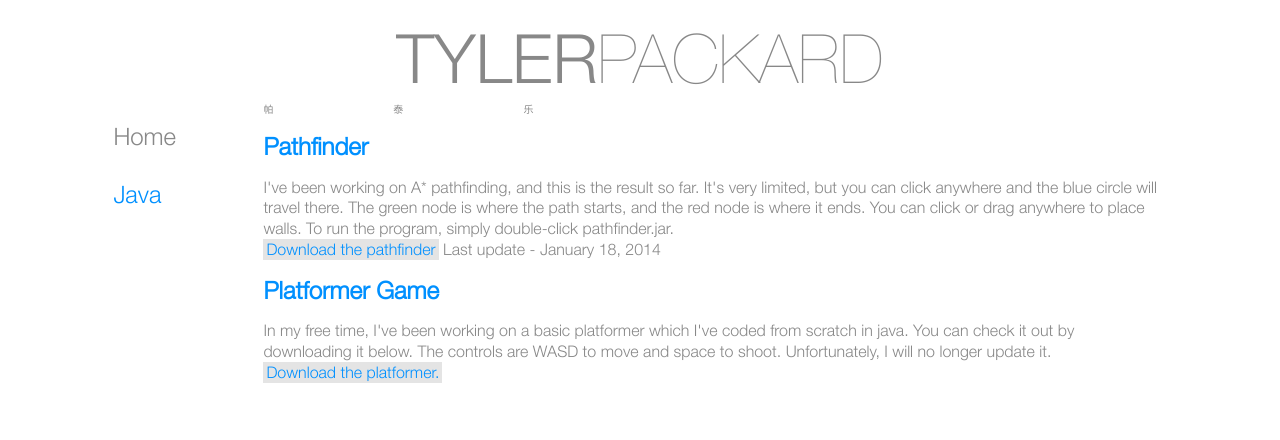
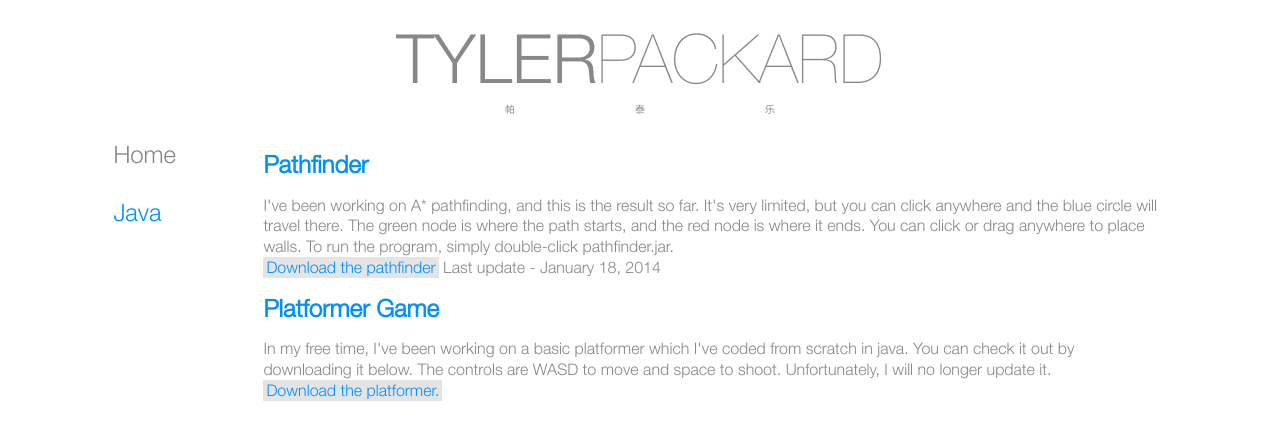
Before and after one commit to raphilong/TPackard.github.io, a plain HTML site: page java/index.html in a window 1280 px wide. Drawn offline with Linux system fonts and the light colour scheme.

Commit message:
Fixed centering issue

```diff
--- a/assets/css/main.css
+++ b/assets/css/main.css
@@ -35,7 +35,6 @@ header {
 
 subheader {
 	font-family: 'UltraLight';
-	float: center;
 	text-align: center;
 	font-size: 10px;
 	color: #888888;
--- a/java/index.html
+++ b/java/index.html
@@ -10,7 +10,7 @@
 	<body>
 		<p>
 		<header>TYLER<span class="Ultra-Light">PACKARD</span></header>
-		<subheader><span class="spread">帕泰</span>乐</subheader>
+		<center><subheader><span class="spread">帕泰</span>乐</subheader></center>
 		<sidebar>
 			<ul style="list-style-type: none; padding-left:0;">
 				<li><a href = "/" class = "sidebar">Home</a></li>
```
Also changed, not shown: index.html (+1 -1 lines).
